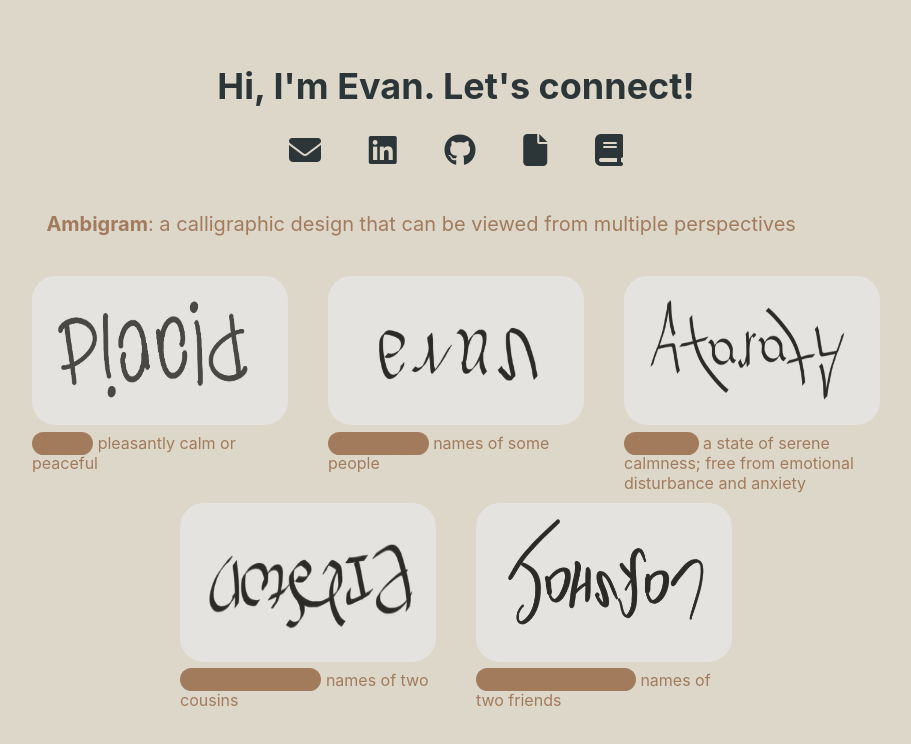
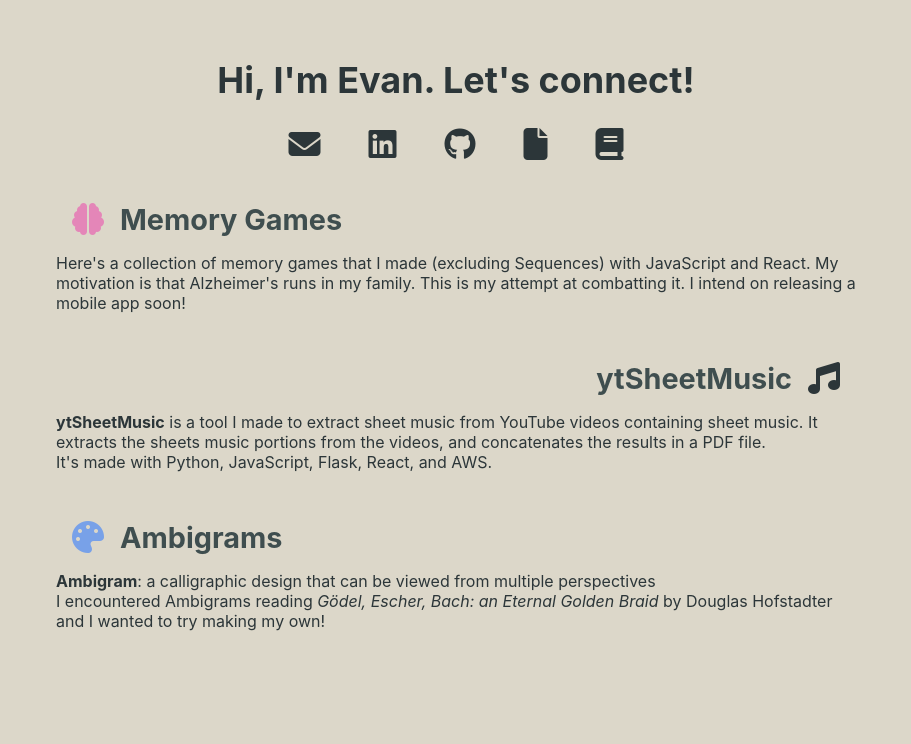
Before and after one commit to Wubaboo/website, a React (Create React App) app: page / in a window 1280 px wide. Shown: the top 744 px of the page, without its empty margins (184-1095 px from the left). Built offline with nearby package versions, Linux system fonts and the light colour scheme.

Commit message:
add projects and move ambigrams to a new page

```diff
--- a/package.json
+++ b/package.json
@@ -15,6 +15,7 @@
     "babel-plugin-macros": "^3.1.0",
     "react": "^18.2.0",
     "react-dom": "^18.2.0",
+    "react-router-dom": "^6.11.1",
     "react-scripts": "5.0.1",
     "web-vitals": "^2.1.4"
   },
--- a/src/App.js
+++ b/src/App.js
@@ -1,40 +1,18 @@
 import "./styles/App.css";
-import ImageBox from "./components/ImageBox";
-import ImageInfo from "./data/imageInfo";
-import LinkInfo from "./data/linkInfo";
 
-const textColor = "#a27b5c";
+import Home from "./screens/home";
+import Ambigrams from "./screens/ambigrams";
+import { HashRouter, Route, Routes } from "react-router-dom";
 
 export default function App() {
   return (
     <div className="container">
-      <div className="intro-container">
-        <h1 className="intro">Hi, I'm Evan. Let's connect!</h1>
-
-        <div className="links-row">
-          {LinkInfo.map((link, idx) => (
-            <a className={"link-icon"} href={link.link} title={link.alt}>
-              <i className={link.classes}></i>
-            </a>
-          ))}
-        </div>
-      </div>
-      <div className="ambigrams">
-        <p className="title">
-          <b>Ambigram</b>: a calligraphic design that can be viewed from
-          multiple perspectives
-        </p>
-        <div className="images-container">
-          {ImageInfo.map((image, idx) => (
-            <ImageBox
-              bold={image.bold}
-              caption={image.caption}
-              image={image.path}
-              textColor={textColor}
-            ></ImageBox>
-          ))}
-        </div>
-      </div>
+      <HashRouter>
+        <Routes>
+          <Route path="/" element={<Home />}></Route>
+          <Route path="/ambigrams/" element={<Ambigrams />}></Route>
+        </Routes>
+      </HashRouter>
     </div>
   );
 }
--- /dev/null
+++ b/src/components/NavCard.js
@@ -0,0 +1,36 @@
+import { Link } from "react-router-dom";
+import "../styles/NavCard.css";
+export default function NavCard({ title, text, link, path, left = 0, image }) {
+  const contents = (
+    <div className="nav-card-contents">
+      <div
+        className="nav-card-header"
+        style={{ justifyContent: !left ? "flex-start" : "flex-end" }}
+      >
+        {!left ? image : null}
+        <p className="nav-card-title">{title}</p>
+        {left ? image : null}
+      </div>
+      <p>{text}</p>
+    </div>
+  );
+
+  function renderPath() {
+    if (path) {
+      return (
+        <Link className="nav-card" to={path}>
+          {contents}
+        </Link>
+      );
+    }
+    if (link) {
+      return (
+        <a className="nav-card" href={link}>
+          {contents}
+        </a>
+      );
+    }
+  }
+
+  return renderPath();
+}
--- /dev/null
+++ b/src/components/backArrow.js
@@ -0,0 +1,8 @@
+import { Link } from "react-router-dom";
+export default function BackArrow({}) {
+  return (
+    <Link className="back-arrow" to={"/"}>
+      <i className="fa-solid fa-arrow-left 2xl"></i>
+    </Link>
+  );
+}
--- /dev/null
+++ b/src/data/homeCards.js
@@ -0,0 +1,54 @@
+const cardData = [
+  {
+    title: "Memory Games",
+    text: (
+      <p>
+        Here's a collection of memory games that I made (excluding Sequences)
+        with JavaScript and React. My motivation is that Alzheimer's runs in my
+        family. This is my attempt at combatting it. I intend on releasing a
+        mobile app soon!
+      </p>
+    ),
+    link: "https://wubaboo.github.io/memory-games",
+    image: (
+      <i
+        className="fa-solid fa-brain"
+        style={{ color: "#e486b8", fontSize: "2rem" }}
+      ></i>
+    ),
+  },
+  {
+    title: "ytSheetMusic",
+    text: (
+      <p>
+        <b>ytSheetMusic</b> is a tool I made to extract sheet music from YouTube
+        videos containing sheet music. It extracts the sheets music portions
+        from the videos, and concatenates the results in a PDF file.
+        <br />
+        It's made with Python, JavaScript, Flask, React, and AWS.
+      </p>
+    ),
+    link: "https://wubaboo.github.io/ytSheetMusicFront",
+    image: <i className="fa-solid fa-music" style={{ fontSize: "2rem" }}></i>,
+  },
+  {
+    title: "Ambigrams",
+    text: (
+      <p>
+        <b>Ambigram</b>: a calligraphic design that can be viewed from multiple
+        perspectives <br />I encountered Ambigrams reading
+        <i> Gödel, Escher, Bach: an Eternal Golden Braid</i> by Douglas
+        Hofstadter and I wanted to try making my own!
+      </p>
+    ),
+    path: "ambigrams/",
+    image: (
+      <i
+        className="fa-solid fa-palette"
+        style={{ color: "#78a1e8", fontSize: "2rem" }}
+      ></i>
+    ),
+  },
+];
+
+export default cardData;
--- /dev/null
+++ b/src/screens/ambigrams.js
@@ -0,0 +1,33 @@
+import { Link } from "react-router-dom";
+import ImageBox from "../components/ImageBox";
+import ImageInfo from "../data/imageInfo";
+
+import "../styles/ambigrams.css";
+import BackArrow from "../components/backArrow";
+
+const textColor = "#a27b5c";
+
+export default function Ambigrams() {
+  return (
+    <div className="ambigrams">
+      <BackArrow></BackArrow>
+      <h1 className="ambigrams-title">Ambigrams</h1>
+      <br />
+      <p className="ambigrams-description">
+        <b>Ambigram</b>: a calligraphic design that can be viewed from multiple
+        perspectives
+      </p>
+      <div className="ambigrams-images-container">
+        {ImageInfo.map((image, idx) => (
+          <ImageBox
+            key={idx}
+            bold={image.bold}
+            caption={image.caption}
+            image={image.path}
+            textColor={textColor}
+          ></ImageBox>
+        ))}
+      </div>
+    </div>
+  );
+}
--- /dev/null
+++ b/src/screens/home.js
@@ -0,0 +1,36 @@
+import LinkInfo from "../data/linkInfo";
+import cardData from "../data/homeCards";
+
+import NavCard from "../components/NavCard";
+
+export default function Home({}) {
+  return (
+    <div className="intro-container">
+      <h1 className="intro">Hi, I'm Evan. Let's connect!</h1>
+
+      <div className="links-row">
+        {LinkInfo.map((link, idx) => (
+          <a
+            key={idx}
+            className={"link-icon"}
+            href={link.link}
+            title={link.alt}
+          >
+            <i className={link.classes}></i>
+          </a>
+        ))}
+      </div>
+      {cardData.map((card, i) => (
+        <NavCard
+          key={i}
+          left={i % 2}
+          title={card.title}
+          text={card.text}
+          link={card.link}
+          path={card.path}
+          image={card.image}
+        ></NavCard>
+      ))}
+    </div>
+  );
+}
--- a/src/styles/App.css
+++ b/src/styles/App.css
@@ -13,6 +13,7 @@
   --color-text: #a27b5c;
   --color-dark: #2c3639;
   --color-light: #dcd7c9;
+  --color-link: #3f4e4f;
   margin: 0px;
   padding: 0px;
   box-sizing: border-box;
@@ -46,25 +47,6 @@
   padding: 2em 0 0 0;
 }
 
-.ambigrams {
-  width: 80%;
-  height: auto;
-  display: flex;
-  flex-direction: column;
-  align-items: center;
-  justify-content: center;
-  padding: 2em 0 3em 0;
-}
-
-.title {
-  align-self: flex-start;
-  padding-left: 10%;
-  padding-right: 10%;
-  margin: -1em 0 2em 0;
-  color: var(--color-text);
-  font-size: 1.25em;
-}
-
 .intro-container {
   color: var(--color-dark);
   display: flex;
@@ -72,7 +54,7 @@
   justify-content: center;
   align-items: center;
   text-align: center;
-  margin-top: 2em;
+  margin-top: 2%;
   margin-bottom: 1em;
 }
 
@@ -80,35 +62,36 @@
   font-size: 36px;
 }
 
-.images-container {
-  width: 100%;
-  height: 50%;
-  display: flex;
-  flex-direction: row;
-  flex-wrap: wrap;
-  justify-content: center;
-  gap: 5vh;
+.back-arrow {
+  position: absolute;
+  top: 5%;
+  left: 3%;
+  width: 20px;
+  height: 40px;
+  border-radius: 16px;
+  font-size: 2em;
+  color: var(--color-med);
 }
-
+.link {
+  color: var(--color-link);
+  font-weight: bold;
+  text-decoration: none;
+  font-size: 2em;
+  width: 40%;
+  min-width: 400px;
+}
 .links-row {
   display: flex;
   width: 40%;
-  gap: 25%;
+  gap: 15%;
   justify-content: center;
   margin-top: 1em;
+  margin-bottom: 3em;
   padding: 1em 0 0 0;
 }
 
 .link-icon {
   color: var(--color-dark);
-}
-
-figure {
-  color: var(--color-text);
-}
-
-figcaption {
-  font-size: 1em;
 }
 
 @media (max-width: 1200px) {
--- /dev/null
+++ b/src/styles/NavCard.css
@@ -0,0 +1,36 @@
+.nav-card {
+  display: flex;
+  flex-direction: column;
+  align-items: flex-start;
+  border: 0px solid black;
+  border-radius: 12px;
+  margin-bottom: 3rem;
+  min-width: 10em;
+  width: 100%;
+  max-width: 50em;
+  text-decoration: none;
+  color: var(--color-dark);
+}
+
+.nav-card-title {
+  align-self: flex-start;
+  color: var(--color-link);
+  font-weight: bold;
+  text-decoration: none;
+  font-size: 1.8rem;
+}
+
+.nav-card-header {
+  display: flex;
+  align-items: center;
+  gap: 1em;
+  padding: 0 1em;
+}
+
+.nav-card-contents {
+  width: 100%;
+  display: flex;
+  flex-direction: column;
+  gap: 1em;
+  text-align: start;
+}
--- /dev/null
+++ b/src/styles/ambigrams.css
@@ -0,0 +1,42 @@
+.ambigrams {
+  width: 80%;
+  height: auto;
+  display: flex;
+  flex-direction: column;
+  align-items: center;
+  justify-content: center;
+  padding: 2em 0 3em 0;
+}
+
+.ambigrams-title {
+  color: var(--color-med);
+  margin: 0.5em;
+  align-self: center;
+}
+
+.ambigrams-description {
+  align-self: flex-start;
+  padding-left: 10%;
+  padding-right: 10%;
+  margin: -1em 0 2em 0;
+  color: var(--color-text);
+  font-size: 1.25em;
+}
+
+.ambigrams-images-container {
+  width: 100%;
+  height: 50%;
+  display: flex;
+  flex-direction: row;
+  flex-wrap: wrap;
+  justify-content: center;
+  gap: 5vh;
+}
+
+figure {
+  color: var(--color-text);
+}
+
+figcaption {
+  font-size: 1em;
+}
```
Also changed, not shown: public/assets/img/brain.png (added), 1 other file (tests, documents, lock files or other folders).
